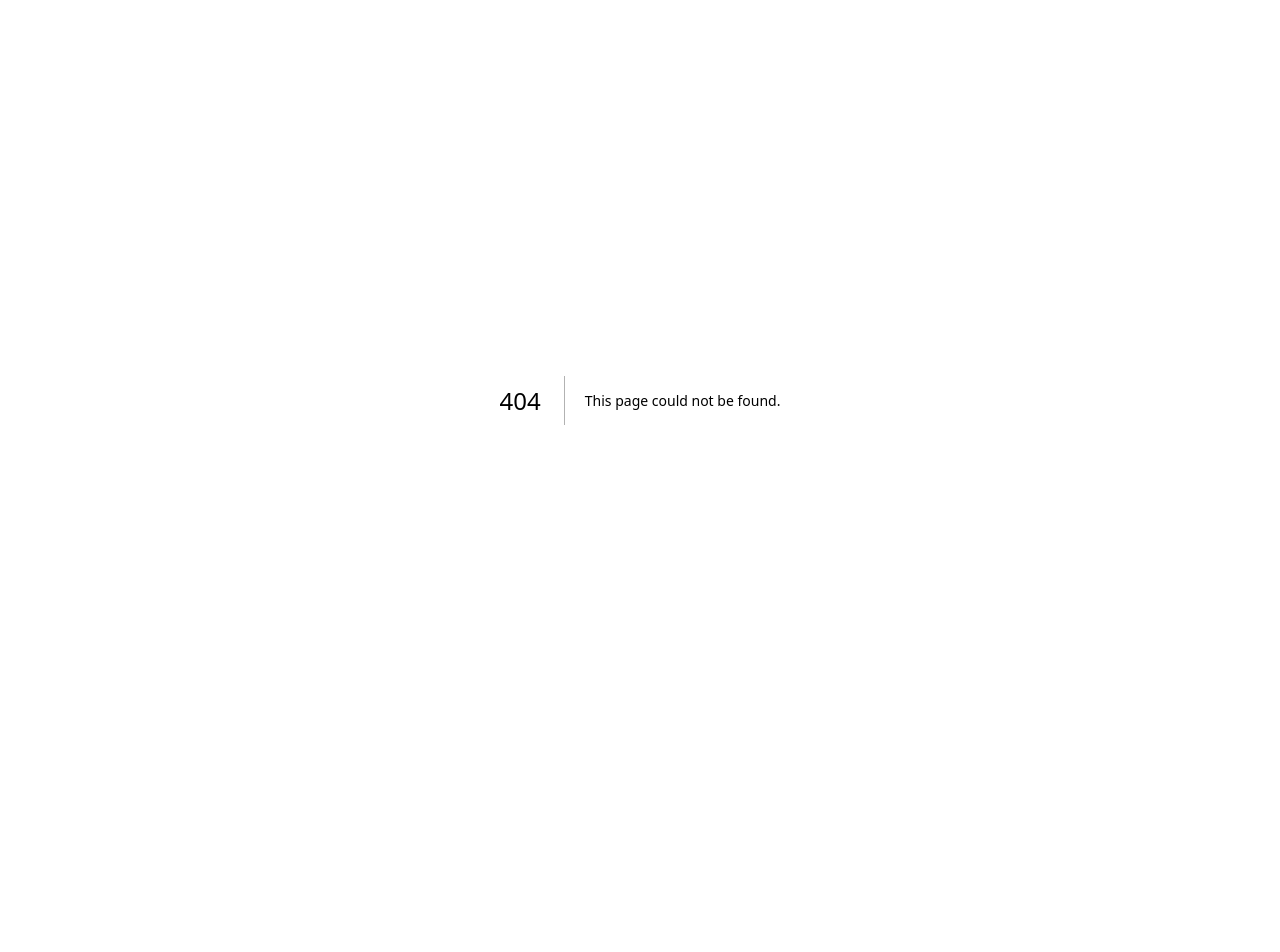
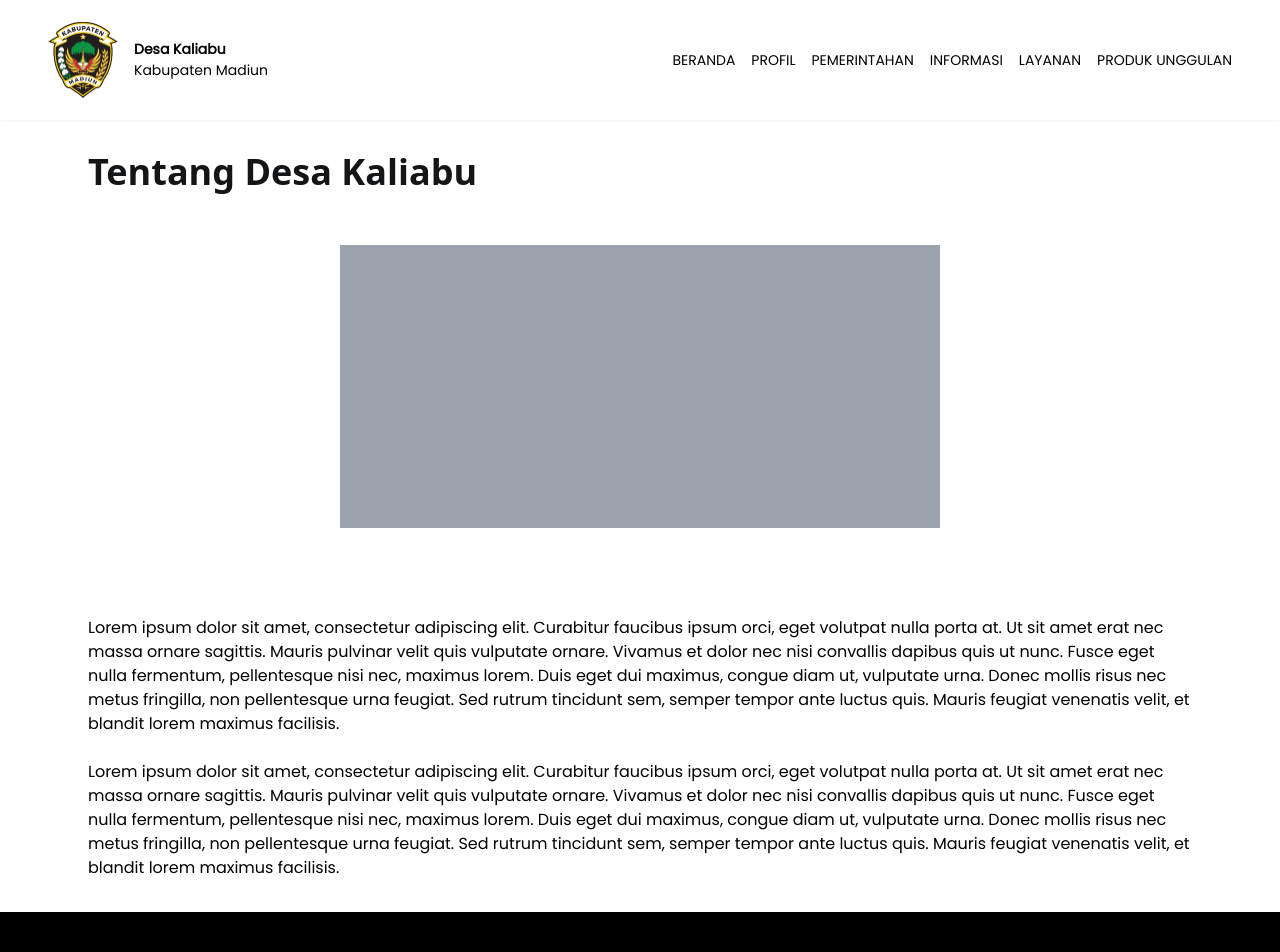
Before and after one commit to fahmigutawan/Next-KaliabuMadiun, a Next.js app: page /u/profile/about in a window 1280 px wide. Before the commit this address had no page. Shown: the top 952 px of the page. Before the commit the page ends 800 px from the top, so only its background shows below. Built offline with nearby package versions, Linux system fonts and the light colour scheme.

Commit message:
add about page

```diff
--- a/src/app/u/layout.tsx
+++ b/src/app/u/layout.tsx
@@ -40,6 +40,8 @@ export default function UserLayout({ children }: { children: React.ReactNode })
 
         if(pathname.startsWith(Routes.NewsPage)){
             setShowNavbar(true)
+        }else if(pathname.startsWith(Routes.ProfilePage)){
+            setShowNavbar(true)
         }
 
     }, [pathname])
--- /dev/null
+++ b/src/app/u/profile/about/page.tsx
@@ -0,0 +1,18 @@
+'use client'
+
+const AboutPage = () => {
+  return (
+    <div className="px-[5.5rem] py-[2rem]">
+      <h2 className="text-secondary900 text-4xl font-bold mb-[53px]">Tentang Desa Kaliabu</h2>
+      <div className="w-full flex items-center justify-center mb-[4rem]">
+        <div className="bg-gray-400 w-[37.5rem] h-[17.7rem] text-center"></div>
+      </div>
+      <p className="whitespace-pre-line">{`
+      Lorem ipsum dolor sit amet, consectetur adipiscing elit. Curabitur faucibus ipsum orci, eget volutpat nulla porta at. Ut sit amet erat nec massa ornare sagittis. Mauris pulvinar velit quis vulputate ornare. Vivamus et dolor nec nisi convallis dapibus quis ut nunc. Fusce eget nulla fermentum, pellentesque nisi nec, maximus lorem. Duis eget dui maximus, congue diam ut, vulputate urna. Donec mollis risus nec metus fringilla, non pellentesque urna feugiat. Sed rutrum tincidunt sem, semper tempor ante luctus quis. Mauris feugiat venenatis velit, et blandit lorem maximus facilisis.
+
+      Lorem ipsum dolor sit amet, consectetur adipiscing elit. Curabitur faucibus ipsum orci, eget volutpat nulla porta at. Ut sit amet erat nec massa ornare sagittis. Mauris pulvinar velit quis vulputate ornare. Vivamus et dolor nec nisi convallis dapibus quis ut nunc. Fusce eget nulla fermentum, pellentesque nisi nec, maximus lorem. Duis eget dui maximus, congue diam ut, vulputate urna. Donec mollis risus nec metus fringilla, non pellentesque urna feugiat. Sed rutrum tincidunt sem, semper tempor ante luctus quis. Mauris feugiat venenatis velit, et blandit lorem maximus facilisis.`}</p>
+    </div>
+  )
+}
+
+export default AboutPage
--- a/src/routes/routes.tsx
+++ b/src/routes/routes.tsx
@@ -1,6 +1,6 @@
 export enum Routes {
     HomePage = '/u/home',
-    ProfilePage = '/u/village-profile',
+    ProfilePage = '/u/profile',
     GovermentPage = '/u/goverment',
     InformationPage = '/u/information',
     NewsPage = '/u/information/news',
```
